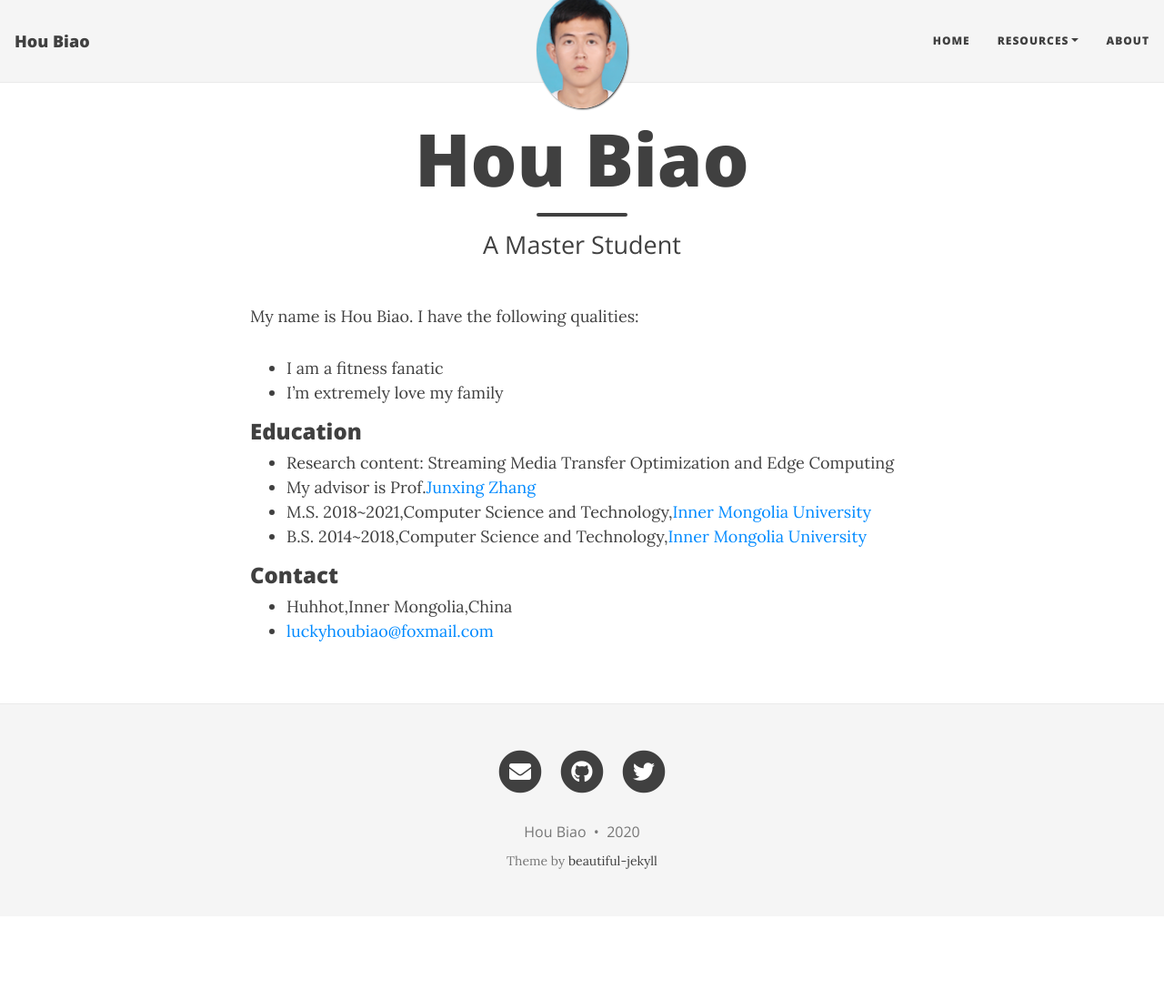
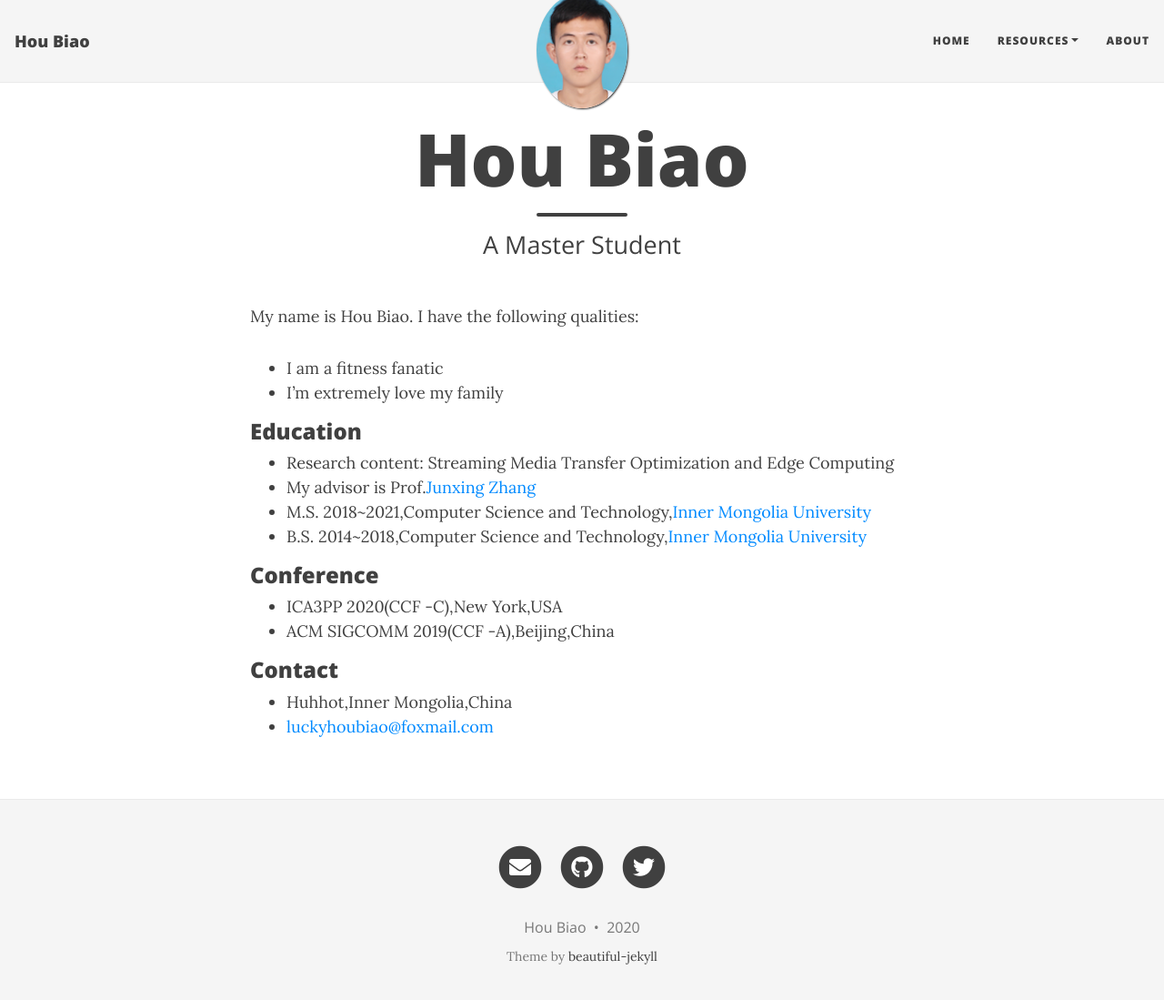
Before and after one commit to hulanwin/hulanwin.github.io, a Jekyll site: the page built from aboutme.md, in a window 1280 px wide and 1112 px high. Shown: the top 1099 px of the window at 91% size. Built offline with Jekyll 4.4.1, drawn with Linux system fonts in a browser that asks for light colours; nearby versions of some CDN libraries.

Commit message:
Update aboutme.md

```diff
--- a/aboutme.md
+++ b/aboutme.md
@@ -16,6 +16,11 @@ My name is Hou Biao. I have the following qualities:
 - M.S. 2018~2021,Computer Science and Technology,[Inner Mongolia University](https://www.imu.edu.cn/)
 - B.S. 2014~2018,Computer Science and Technology,[Inner Mongolia University](https://www.imu.edu.cn/)
 
+### Conference
+
+- ICA3PP 2020(CCF -C),New York,USA
+- ACM SIGCOMM 2019(CCF -A),Beijing,China
+
 ### Contact
 
 - Huhhot,Inner Mongolia,China
```
